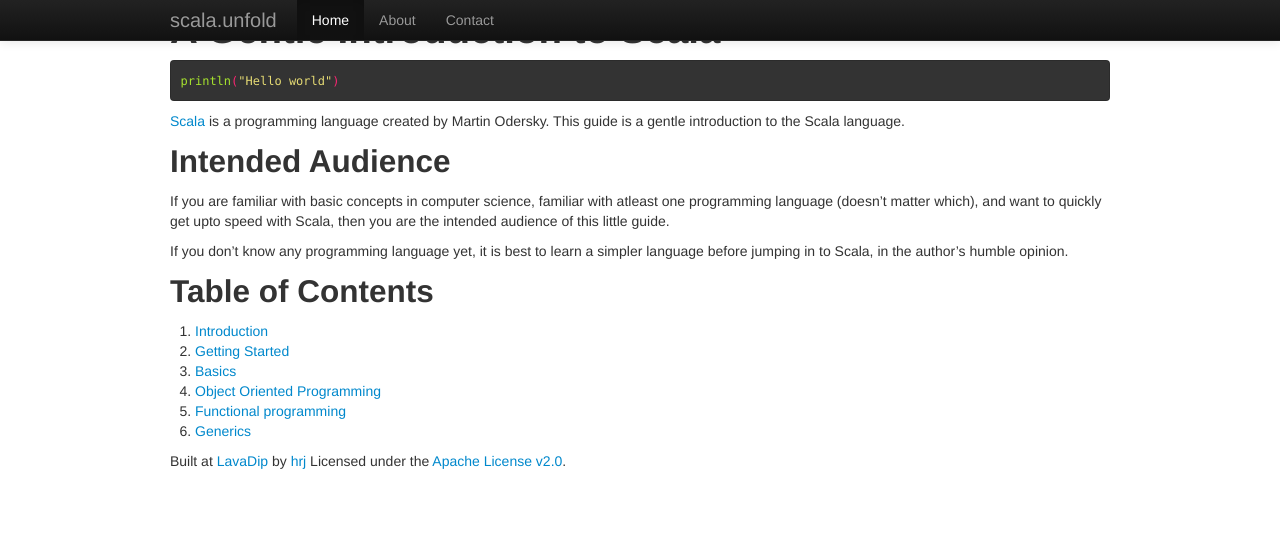
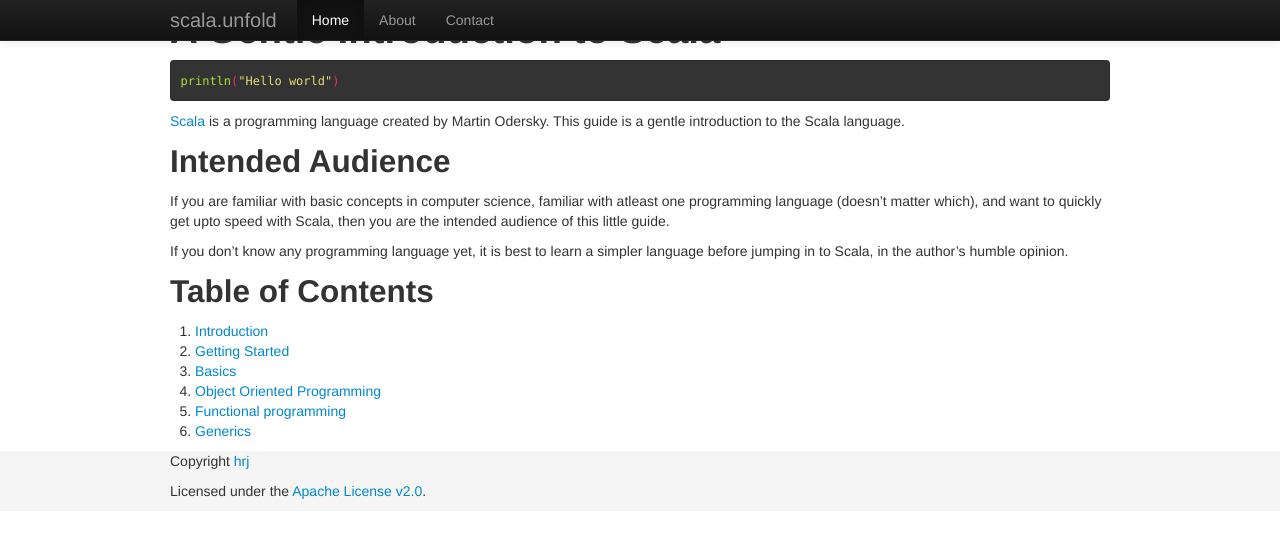
Before and after one commit to hrj/scala.unfold, a Jekyll site: the page built from index.md, in a window 1280 px wide and 900 px high, scrolled down 50 px. Shown: the top 538 px of the window. Built offline with Jekyll 4.4.1, drawn with Linux system fonts in a browser that asks for light colours; Markdown is read by kramdown in place of the engine named in the settings.

Commit message:
Updated footer layout

```diff
--- a/_includes/footer
+++ b/_includes/footer
@@ -2,7 +2,9 @@
       <div class="inner">
         <div class="container">
           <p>
-            Built at <a href="http://lavadip.com/" target="_blank">LavaDip</a> by <a href="http://lavadip.com/" target="_blank">hrj</a>
+            Copyright <a href="http://lavadip.com/" target="_blank">hrj</a>
+          </p>
+          <p>
             Licensed under the <a href="http://www.apache.org/licenses/LICENSE-2.0" target="_blank">Apache License v2.0</a>.
           </p>
         </div>
--- a/_layouts/chapter.html
+++ b/_layouts/chapter.html
@@ -14,6 +14,7 @@
     <!-- Le styles -->
     <link rel="stylesheet" href="/scala.unfold/bootstrap/css/bootstrap.min.css">
     <link rel="stylesheet" href="/scala.unfold/css/monokai.css">
+    <link rel="stylesheet" href="/scala.unfold/css/unfold.css">
 
   </head>
 
--- a/_layouts/default.html
+++ b/_layouts/default.html
@@ -14,6 +14,7 @@
     <!-- Le styles -->
     <link rel="stylesheet" href="/scala.unfold/bootstrap/css/bootstrap.min.css">
     <link rel="stylesheet" href="/scala.unfold/css/monokai.css">
+    <link rel="stylesheet" href="/scala.unfold/css/unfold.css">
 
   </head>
 
--- /dev/null
+++ b/css/unfold.css
@@ -0,0 +1,36 @@
+/* Sticky footer styles
+-------------------------------------------------- */
+
+html,
+body {
+  height: 100%;
+  /* The html and body elements cannot have any padding or margin. */
+}
+
+/* Wrapper for page content to push down footer */
+#wrap {
+  min-height: 100%;
+  height: auto !important;
+  height: 100%;
+  /* Negative indent footer by it's height */
+  margin: 0 auto -60px;
+}
+
+/* Set the fixed height of the footer here */
+#push,
+#footer {
+  height: 60px;
+}
+#footer {
+  background-color: #f5f5f5;
+}
+
+/* Lastly, apply responsive CSS fixes as necessary */
+@media (max-width: 767px) {
+  #footer {
+    margin-left: -20px;
+    margin-right: -20px;
+    padding-left: 20px;
+    padding-right: 20px;
+  }
+}
```
